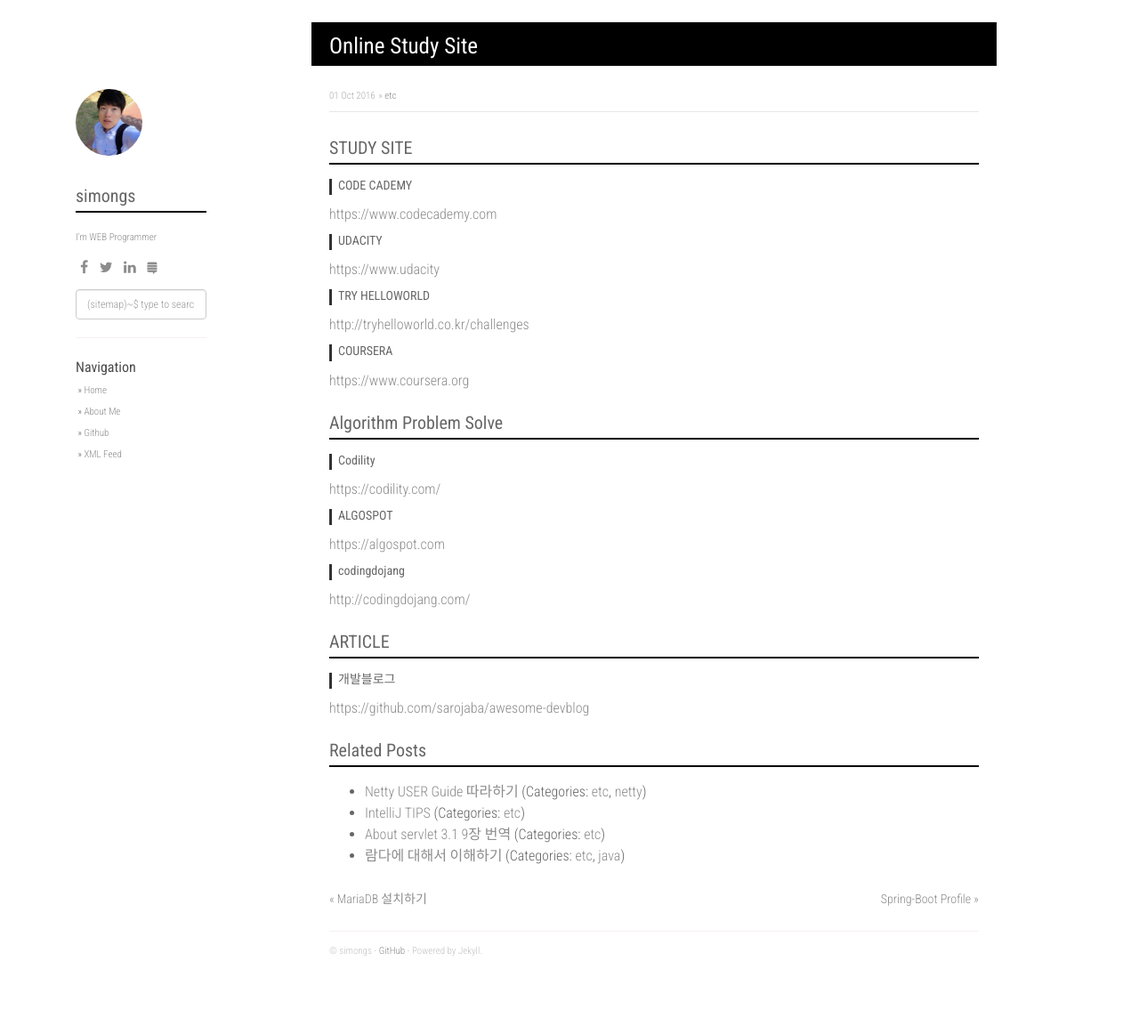
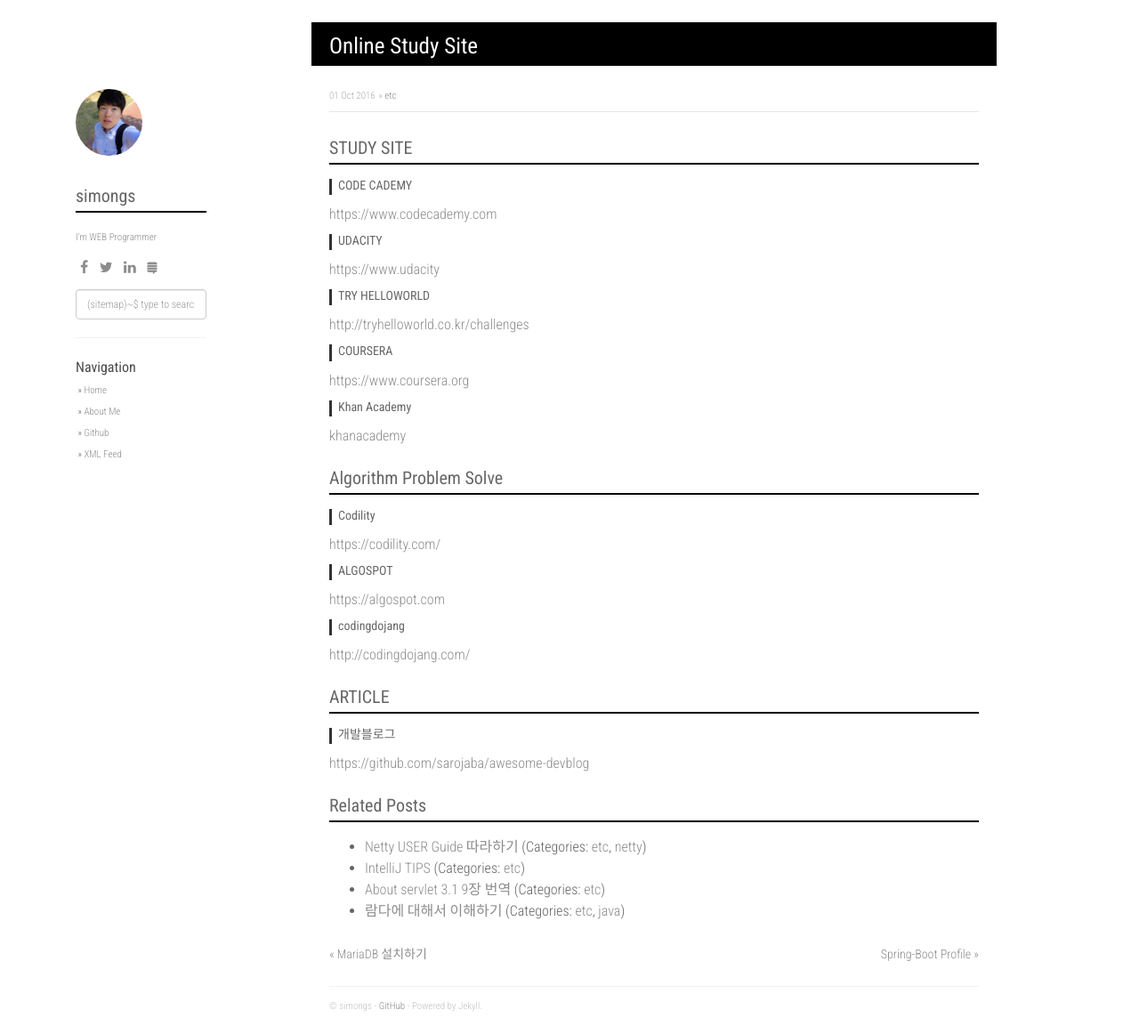
Before and after one commit to simongs/simongs.github.io, a Jekyll site: the page built from _posts/2016-09-28-Online_Study_site.markdown, in a window 1280 px wide and 1162 px high. Shown: the whole window at 89% size. Built offline with Jekyll 4.4.1, drawn with Linux system fonts in a browser that asks for light colours; nearby versions of some CDN libraries; comment, search, counter and statistics services are not loaded.

Commit message:
Update 2016-09-28-Online_Study_site.markdown

```diff
--- a/_posts/2016-09-28-Online_Study_site.markdown
+++ b/_posts/2016-09-28-Online_Study_site.markdown
@@ -19,6 +19,9 @@
 #### COURSERA
 [https://www.coursera.org](https://www.coursera.org)
 
+#### Khan Academy
+[khanacademy](https://www.khanacademy.org/welcome)
+
 ## Algorithm Problem Solve
 
 #### Codility
```
